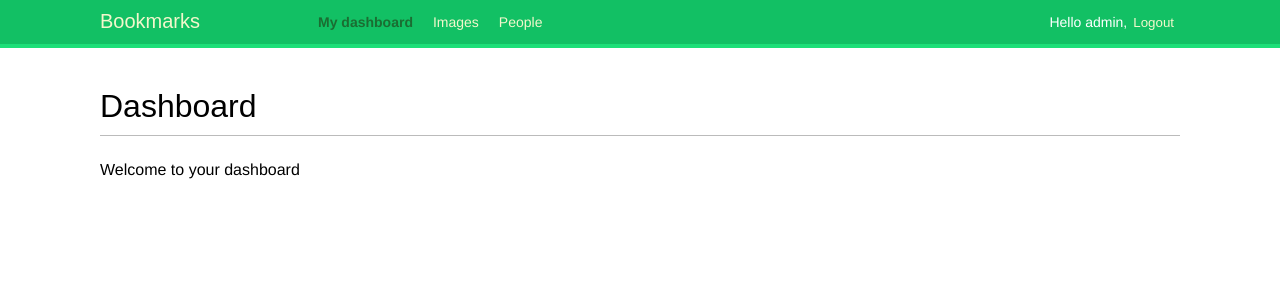
After one commit to UrielMartinez21/BookMarks, a Django app: page /account/ in a window 1280 px wide. The commit adds this page. Shown: the top 300 px of the page. Run offline with Django 5.2, Linux system fonts and the light colour scheme; a user stored in the database is signed in; some web fonts are replaced.

Commit message:
feat(account app): added login and logout methods

```diff
--- a/account/urls.py
+++ b/account/urls.py
@@ -5,9 +5,11 @@ from django.contrib.auth import views as auth_views
 
 urlpatterns = [
     # previous login url
-    path('login/', views.user_login, name='login'),
+    # path('login/', views.user_login, name='login'),
 
     # login / logout urls
     path('login/', auth_views.LoginView.as_view(), name='login'),
     path('logout/', auth_views.LogoutView.as_view(), name='logout'),
+
+    path('', views.dashboard, name='dashboard'),
 ]
--- a/project_bookmarks/settings.py
+++ b/project_bookmarks/settings.py
@@ -124,3 +124,8 @@ STATICFILES_DIRS = [BASE_DIR / 'static']
 # https://docs.djangoproject.com/en/5.0/ref/settings/#default-auto-field
 
 DEFAULT_AUTO_FIELD = 'django.db.models.BigAutoField'
+
+# This variables are used to configure the login and logout urls
+LOGIN_REDIRECT_URL = 'dashboard'
+LOGIN_URL = 'login'
+LOGOUT_URL = 'logout'
--- /dev/null
+++ b/templates/account/dashboard.html
@@ -0,0 +1,8 @@
+{% extends 'base.html' %}
+
+{% block title %}Dashboard{% endblock  %}
+
+{% block content %}
+    <h1>Dashboard</h1>
+    <p>Welcome to your dashboard</p>
+{% endblock  %}
--- a/templates/base.html
+++ b/templates/base.html
@@ -2,19 +2,46 @@
 
 <!DOCTYPE html>
 <html lang="en">
+
 <head>
     <meta charset="UTF-8">
     <meta name="viewport" content="width=device-width, initial-scale=1.0">
-    <title>{% block title %}{% endblock  %}</title>
+    <title>{% block title %}{% endblock %}</title>
     <link rel="stylesheet" href="{% static 'css/base.css' %}">
 </head>
+
 <body>
     <div id="header">
         <span class="logo">Bookmarks</span>
+        {% if request.user.is_authenticated %}
+            <ul class="menu">
+                <li {% if section == "dashboard" %}class="selected"{% endif %}>
+                    <a href="{% url 'dashboard' %}">My dashboard</a>
+                </li>
+                <li {% if section == "images" %}class="selected"{% endif %}>
+                    <a href="#">Images</a>
+                </li>
+                <li {% if section == "people" %}class="selected"{% endif %}>
+                    <a href="#">People</a>
+                </li>
+            </ul>
+        {% endif %}
+        <span class="user">
+            {% if request.user.is_authenticated %}
+                Hello {{ request.user.first_name|default:request.user.username }},
+                <form action="{% url 'logout' %}" method="post">
+                    {% csrf_token %}
+                    <button type="submit">Logout</button>
+                </form>
+            {% else %}
+                <a href="{% url 'login' %}">Log-in</a>
+            {% endif %}
+        </span>
     </div>
     <div id="content">
         {% block content %}
         {% endblock %}
     </div>
 </body>
+
 </html>
```
Also changed, not shown: db.sqlite3, templates/registration/logged_out.html (renamed from templates/account/registration/logged_out.html), templates/registration/login.html (renamed from templates/account/registration/login.html).
